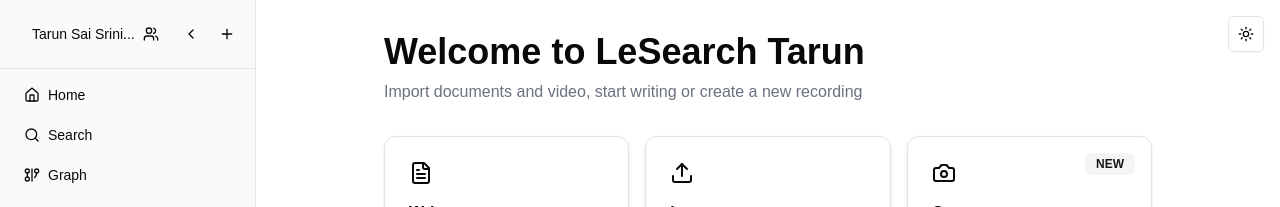
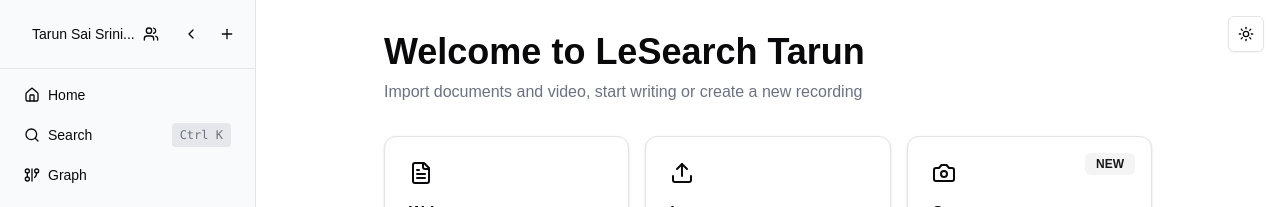
Before and after one commit to TechForAqua/LeSearch, a Next.js app: page / in a window 1280 px wide. Shown: the top 207 px of the page. Built offline with nearby package versions, Linux system fonts and the light colour scheme.

Commit message:
added shortcut key

```diff
--- a/app/components/sidebar.tsx
+++ b/app/components/sidebar.tsx
@@ -24,7 +24,9 @@
   NotebookPen,
   FolderOpen,
 } from "lucide-react";
-import { useState } from "react";
+
+
+import { useEffect, useState,useCallback } from "react";
 import { useRouter } from "next/navigation";
 import { SearchComponent } from "./searchComponent";
 
@@ -39,6 +41,7 @@
 export function Sidebar() {
   const router = useRouter();
   const [isOpen, setIsOpen] = useState<boolean>(false);
+  const [isMac, setIsMac] = useState(false);
   const [isModalOpen, setIsModalOpen] = useState<boolean>(false);
   const [isSidebarOpen, setIsSidebarOpen] = useState<boolean>(true);
   const [isPlusMenuOpen, setIsPlusMenuOpen] = useState<boolean>(false);
@@ -53,6 +56,27 @@
   const toggleSidebar = () => setIsSidebarOpen((prev) => !prev);
   const togglePlusMenu = () => setIsPlusMenuOpen((prev) => !prev);
 
+  useEffect(() => {
+    setIsMac(navigator.platform.toUpperCase().includes("MAC"))
+  }, [])
+
+  const handleKeyDown = useCallback(
+    (event: KeyboardEvent) => {
+      // Check if Ctrl (Windows/Linux) or Command (macOS) is pressed along with "K"
+      if ((event.key === "k" || event.key === "K") && (isMac ? event.metaKey : event.ctrlKey)) {
+        event.preventDefault()
+        setOpen((open) => !open)
+      }
+    },
+    [isMac],
+  )
+
+  useEffect(() => {
+    document.addEventListener("keydown", handleKeyDown)
+    return () => {
+      document.removeEventListener("keydown", handleKeyDown)
+    }
+  }, [handleKeyDown])
   const homeclick = () => {
     router.push("/");
   };
@@ -195,14 +219,24 @@
             </Button>
             <Button
               variant="ghost"
-              className="w-full justify-start gap-2"
+              className="w-full justify-between items-center gap-2"
               onClick={() => setOpen(true)}
             >
-              <Search className="h-4 w-4" />{" "}
-              {isSidebarOpen && <span>Search</span>}
+              <div className="flex items-center gap-2">
+                <Search className="h-4 w-4" />
+                {isSidebarOpen && <span>Search</span>}
+              </div>
+              <kbd className="px-2 py-1 text-xs font-mono text-gray-500 bg-gray-200 rounded">
+                {isMac ? "⌘" : "Ctrl"} K
+              </kbd>
             </Button>
+
             <SearchComponent open={open} onOpenChange={setOpen} />
-            <Button variant="ghost" onClick={handleGraph} className="w-full justify-start gap-2">
+            <Button
+              variant="ghost"
+              onClick={handleGraph}
+              className="w-full justify-start gap-2"
+            >
               <GitGraph className="h-4 w-4" />{" "}
               {isSidebarOpen && <span>Graph</span>}
             </Button>
--- a/package.json
+++ b/package.json
@@ -20,6 +20,7 @@
     "clsx": "^2.1.1",
     "cmdk": "^1.0.4",
     "lucide-react": "^0.473.0",
+    "mousetrap": "^1.6.5",
     "next": "15.1.5",
     "next-themes": "^0.4.4",
     "react": "^18.3.1",
```
Also changed, not shown: 1 other file (tests, documents, lock files or other folders).
